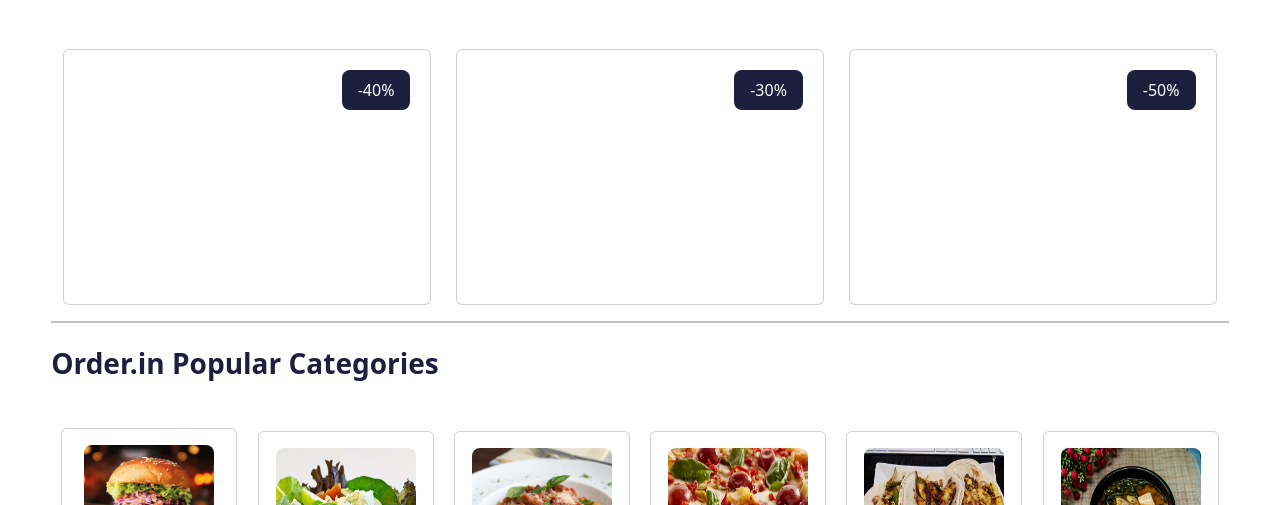
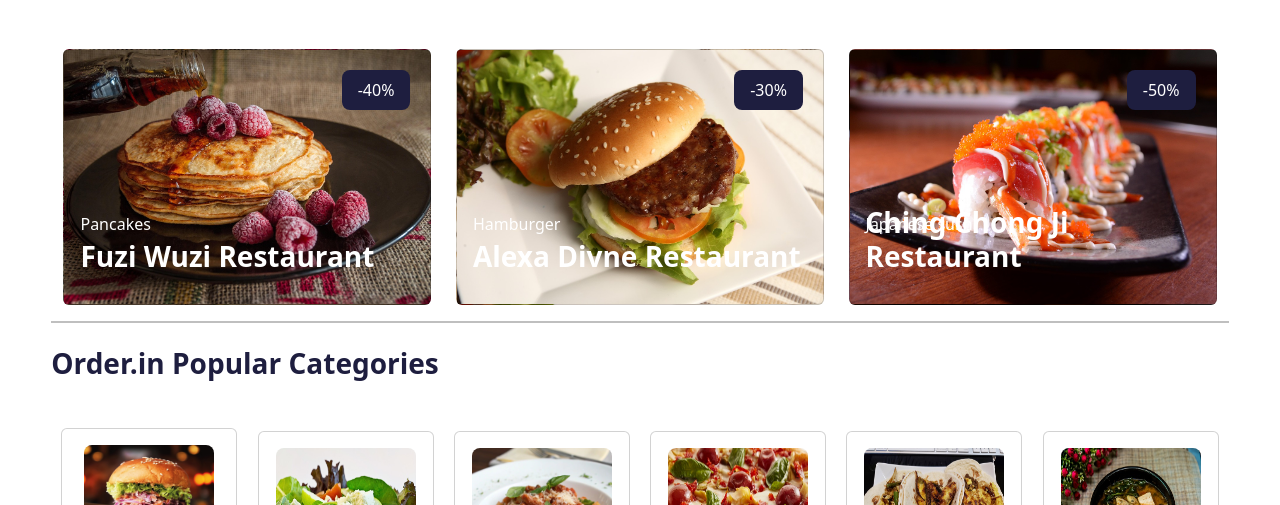
Before and after one commit to chardepriyanshu-bot/Order.in-A-Food-Delivery-Application, a website: page index.html in a window 1280 px wide. Shown: the part 726-1231 px from the top of the page. Drawn offline with nearby package versions, Linux system fonts and the light colour scheme.

```diff
--- a/Pages/style.css
+++ b/Pages/style.css
@@ -76,7 +76,7 @@
 }
 #main2-card1{
     width: 23rem;
-    background: url('./src/image/pancakes.jpg');
+    background: url('../src/image/pancakes.jpg');
     background-size: cover;
     height: 16rem;
     transition: transform 0.5s;
@@ -88,7 +88,7 @@
 
 #main2-card2{
     width: 23rem;
-    background: url('./src/image/hamburger.jpg');
+    background: url('../src/image/hamburger.jpg');
     background-size: cover;
     height: 16rem;
      transition: transform 0.5s;
@@ -98,7 +98,7 @@
 }
 #main2-card3{
     width: 23rem;
-    background: url('./src/image/japanese-sushi.jpg');
+    background: url('../src/image/japanese-sushi.jpg');
     background-size: cover;
     height: 16rem;
      transition: transform 0.5s;
```
